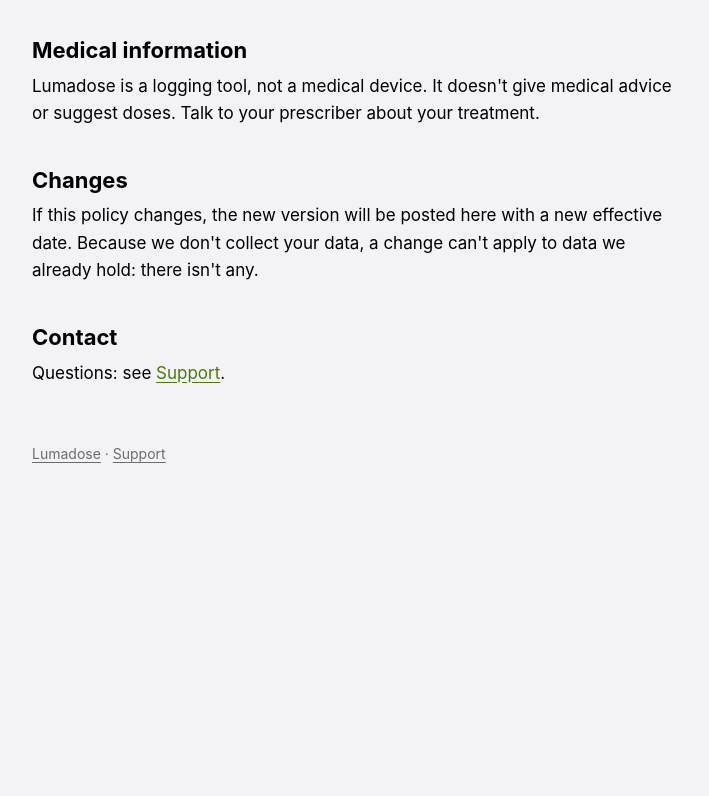
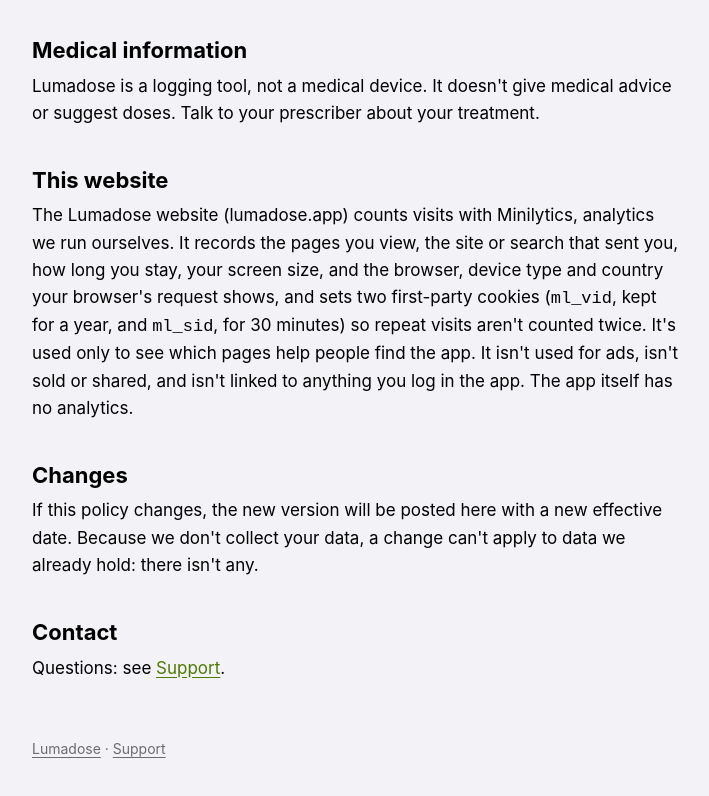
Before and after one commit to manish-raana/lumadose, a plain HTML site: page privacy/index.html in a window 1280 px wide. Shown: the part 2387-3183 px from the top of the page, without its empty margins (284-993 px from the left). Before the commit the page ends 2932 px from the top, so only its background shows below. Drawn offline with Linux system fonts and the light colour scheme.

Commit message:
Privacy policy: add the website's analytics
The lumadose.app website now counts visits with Minilytics (self-hosted).
The new "This website" section says what it records and that the app
itself still collects nothing.

Co-Authored-By: Claude Opus 5.5 <noreply@anthropic.com>

```diff
--- a/privacy/index.html
+++ b/privacy/index.html
@@ -66,6 +66,9 @@
   <h2>Medical information</h2>
   <p>Lumadose is a logging tool, not a medical device. It doesn't give medical advice or suggest doses. Talk to your prescriber about your treatment.</p>
 
+  <h2>This website</h2>
+  <p>The Lumadose website (lumadose.app) counts visits with Minilytics, analytics we run ourselves. It records the pages you view, the site or search that sent you, how long you stay, your screen size, and the browser, device type and country your browser's request shows, and sets two first-party cookies (<code>ml_vid</code>, kept for a year, and <code>ml_sid</code>, for 30 minutes) so repeat visits aren't counted twice. It's used only to see which pages help people find the app. It isn't used for ads, isn't sold or shared, and isn't linked to anything you log in the app. The app itself has no analytics.</p>
+
   <h2>Changes</h2>
   <p>If this policy changes, the new version will be posted here with a new effective date. Because we don't collect your data, a change can't apply to data we already hold: there isn't any.</p>
 
```
